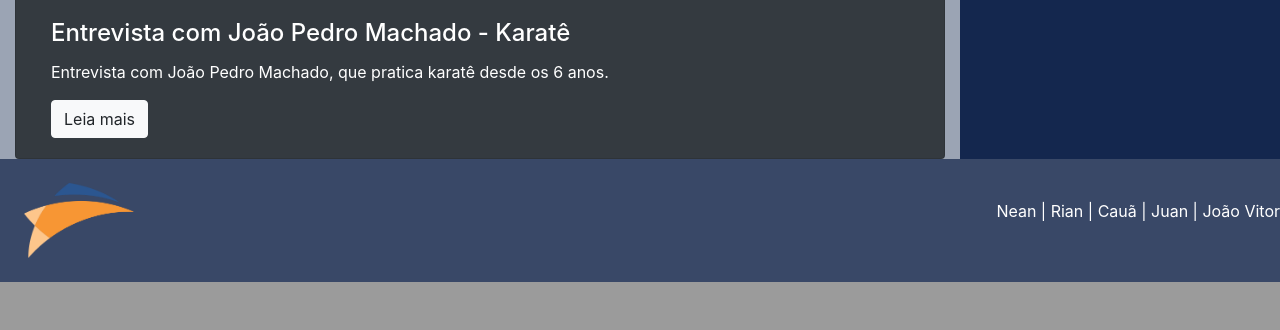
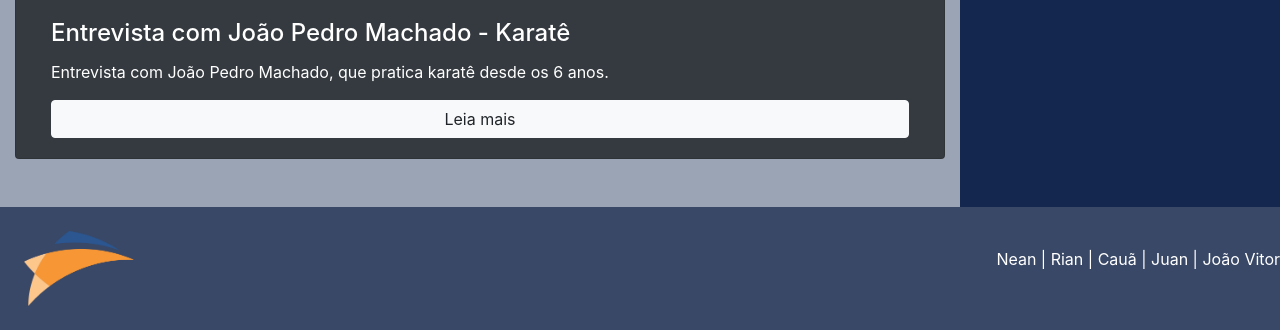
Before and after one commit to senacrs-emti/2022-1T-jornal-G3, a PHP site: page /2022-1T-jornal-G3/ufc.php in a window 1280 px wide. Shown: the part 3899-4229 px from the top of the page. Before the commit the page ends 4181 px from the top, so only its background shows below. Run offline with PHP 8.4, Linux system fonts and the light colour scheme.

Commit message:
update margin ufc

```diff
--- a/ufc.php
+++ b/ufc.php
@@ -32,14 +32,18 @@ include_once './includes/_header.php';
     <a href="./artigo-de-opiniao-DOBRONX.php" class="btn btn-light">Leia mais</a>
   </div>
 </div>
-<div class="card bg-dark mt-5 text-white card-noticia col-12">
+<div class="card bg-dark mt-5 mb-5 text-white card-noticia col-12">
   <img src="https://casajardimdecor.com/wp-content/uploads/2019/05/kimono-karate-gi-traditionnal-kwon.jpg"  alt="...">
   <div class="card-body">
     <h4 class="card-title">Entrevista com João Pedro Machado - Karatê</h4>
     <p class="card-text">Entrevista com João Pedro Machado, que pratica karatê desde os 6 anos.</p>
-    <a href="./entrevista-karate-machado.php" class="btn btn-light">Leia mais</a>
+    <a href="./entrevista-karate-machado.php" class="btn btn-light btn-block">Leia mais</a>
   </div>
 </div>
+
+
+
+
 </main>
 <?php
 // include do aside
```
